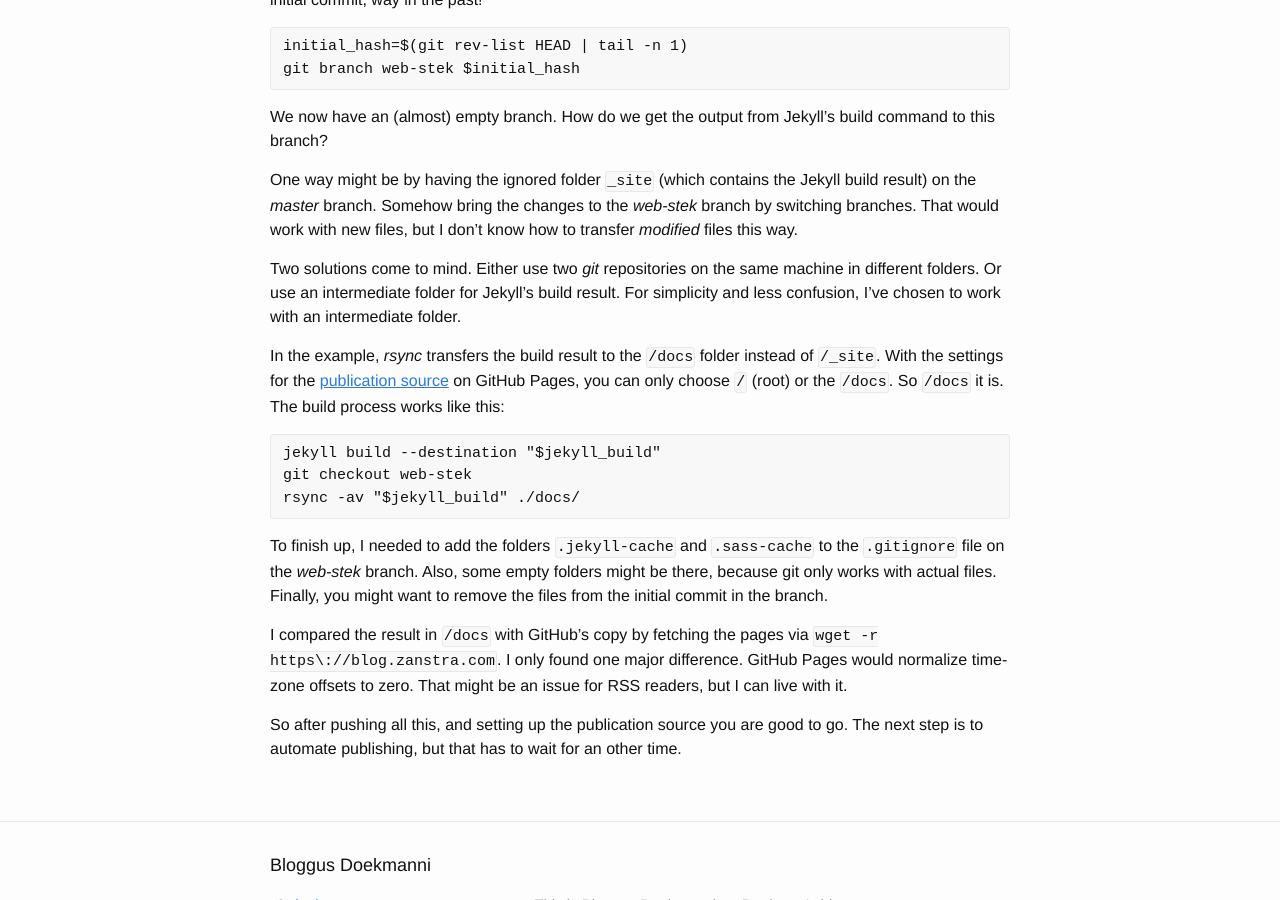
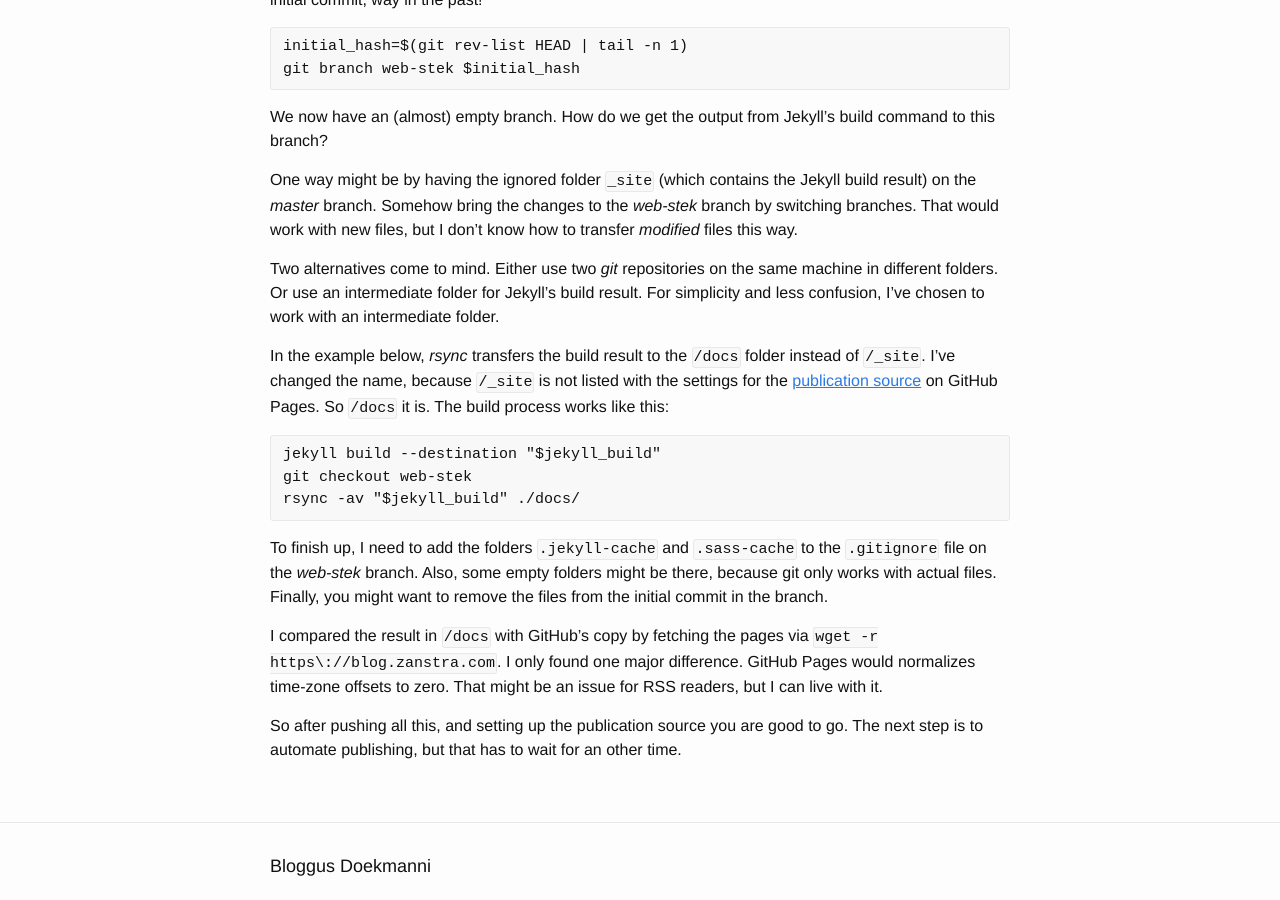
Before and after one commit to doekman/doekman.github.io, a Jekyll site: the page built from _posts/2021-01-31-Building-Another-Blog-Engine.md, in a window 1280 px wide and 900 px high, scrolled down 564 px. Built offline with Jekyll 4.4.1, drawn with Linux system fonts in a browser that asks for light colours.

Commit message:
Update 2021-01-31-Building-Another-Blog-Engine.md

```diff
--- a/_posts/2021-01-31-Building-Another-Blog-Engine.md
+++ b/_posts/2021-01-31-Building-Another-Blog-Engine.md
@@ -19,17 +19,17 @@ We now have an (almost) empty branch. How do we get the output from Jekyll's bui
 
 One way might be by having the ignored folder `_site` (which contains the Jekyll build result) on the _master_ branch. Somehow  bring the changes to the _web-stek_ branch by switching branches. That would work with new files, but I don't know how to transfer _modified_ files this way.
 
-Two solutions come to mind. Either use two _git_ repositories on the same machine in different folders. Or use an intermediate folder for Jekyll's build result. For simplicity and less confusion, I've chosen to work with an intermediate folder.
+Two alternatives come to mind. Either use two _git_ repositories on the same machine in different folders. Or use an intermediate folder for Jekyll's build result. For simplicity and less confusion, I've chosen to work with an intermediate folder.
 
-In the example, _rsync_ transfers the build result to the `/docs` folder instead of `/_site`. With the settings for the [publication source][github-pages] on GitHub Pages, you can only choose `/` (root) or the `/docs`. So `/docs` it is. The build process works like this:
+In the example below, _rsync_ transfers the build result to the `/docs` folder instead of `/_site`. I've changed the name, because `/_site` is not listed with the settings for the [publication source][github-pages] on GitHub Pages. So `/docs` it is. The build process works like this:
 
 	jekyll build --destination "$jekyll_build"
 	git checkout web-stek
 	rsync -av "$jekyll_build" ./docs/
 
-To finish up, I needed to add the folders `.jekyll-cache` and `.sass-cache` to the `.gitignore` file on the _web-stek_ branch. Also, some empty folders might be there, because git only works with actual files. Finally, you might want to remove the files from the initial commit in the branch.
+To finish up, I need to add the folders `.jekyll-cache` and `.sass-cache` to the `.gitignore` file on the _web-stek_ branch. Also, some empty folders might be there, because git only works with actual files. Finally, you might want to remove the files from the initial commit in the branch.
 
-I compared the result in `/docs` with GitHub's copy by fetching the pages via `wget -r https\://blog.zanstra.com`. I only found one major difference. GitHub Pages would normalize time-zone offsets to zero. That might be an issue for RSS readers, but I can live with it.
+I compared the result in `/docs` with GitHub's copy by fetching the pages via `wget -r https\://blog.zanstra.com`. I only found one major difference. GitHub Pages would normalizes time-zone offsets to zero. That might be an issue for RSS readers, but I can live with it.
 
 So after pushing all this, and setting up the publication source you are good to go. The next step is to automate publishing, but that has to wait for an other time.
 
```
